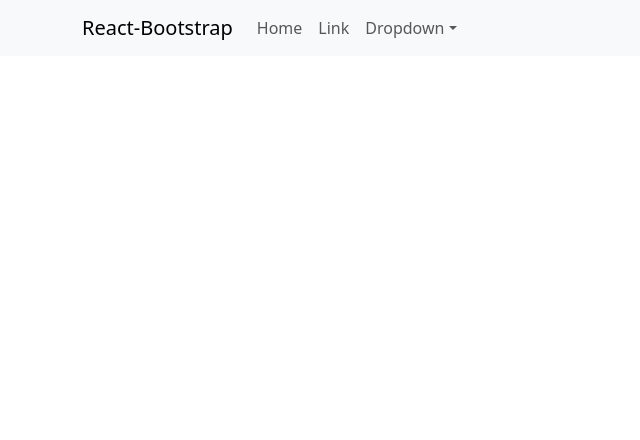
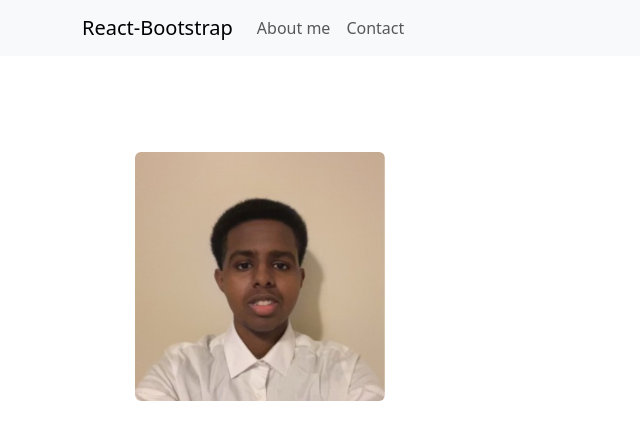
Before and after one commit to AhmedHassan2028/Ahmed-SEG3125-Portfolio, a React (Vite) app: page / in a window 1280 px wide. Shown: the top 440 px of the page, without its empty margins (0-640 px from the left). Built offline with nearby package versions, Linux system fonts and the light colour scheme.

Commit message:
pfp and new components

```diff
--- a/src/App.css
+++ b/src/App.css
@@ -161,6 +161,21 @@
   }
 }
 
+.pfp-row {
+  margin-top: 6rem;
+}
+
+.pfp-col {
+  display: flex;
+  justify-content: center;
+}
+
+.profile-image {
+  width: 70%;
+  height: auto;
+  display: block;
+}
+
 .ticks {
   position: relative;
   width: 100%;
--- a/src/App.jsx
+++ b/src/App.jsx
@@ -1,12 +1,13 @@
 // import Button from 'react-bootstrap/Button';
 import './App.css'
 import BasicExample from './components/nabvar';
-
+import ShapeExample from './components/pfp';
 
 function App() {
   return (
     <>
       <BasicExample />
+      <ShapeExample />
     </>
   )
 }
--- a/src/components/nabvar.jsx
+++ b/src/components/nabvar.jsx
@@ -1,7 +1,7 @@
 import Container from 'react-bootstrap/Container';
 import Nav from 'react-bootstrap/Nav';
 import Navbar from 'react-bootstrap/Navbar';
-import NavDropdown from 'react-bootstrap/NavDropdown';
+// import NavDropdown from 'react-bootstrap/NavDropdown';
 
 function BasicExample() {
   return (
@@ -11,9 +11,9 @@ function BasicExample() {
         <Navbar.Toggle aria-controls="basic-navbar-nav" />
         <Navbar.Collapse id="basic-navbar-nav">
           <Nav className="me-auto">
-            <Nav.Link href="#home">Home</Nav.Link>
-            <Nav.Link href="#link">Link</Nav.Link>
-            <NavDropdown title="Dropdown" id="basic-nav-dropdown">
+            <Nav.Link href="#home">About me</Nav.Link>
+            <Nav.Link href="#link">Contact</Nav.Link>
+            {/* <NavDropdown title="Dropdown" id="basic-nav-dropdown">
               <NavDropdown.Item href="#action/3.1">Action</NavDropdown.Item>
               <NavDropdown.Item href="#action/3.2">
                 Another action
@@ -23,7 +23,7 @@ function BasicExample() {
               <NavDropdown.Item href="#action/3.4">
                 Separated link
               </NavDropdown.Item>
-            </NavDropdown>
+            </NavDropdown> */}
           </Nav>
         </Navbar.Collapse>
       </Container>
--- a/src/components/pfp.jsx
+++ b/src/components/pfp.jsx
@@ -0,0 +1,19 @@
+import Col from 'react-bootstrap/Col';
+import Container from 'react-bootstrap/Container';
+import Image from 'react-bootstrap/Image';
+import Row from 'react-bootstrap/Row';
+import linkedinPfp from '../assets/linkedin-pfp.jpg';
+
+function ShapeExample() {
+  return (
+    <Container>
+      <Row className="pfp-row">
+        <Col xs={6} md={4} className="pfp-col">
+          <Image src={linkedinPfp} rounded className="profile-image" />
+        </Col>
+      </Row>
+    </Container>
+  );
+}
+
+export default ShapeExample;
```
